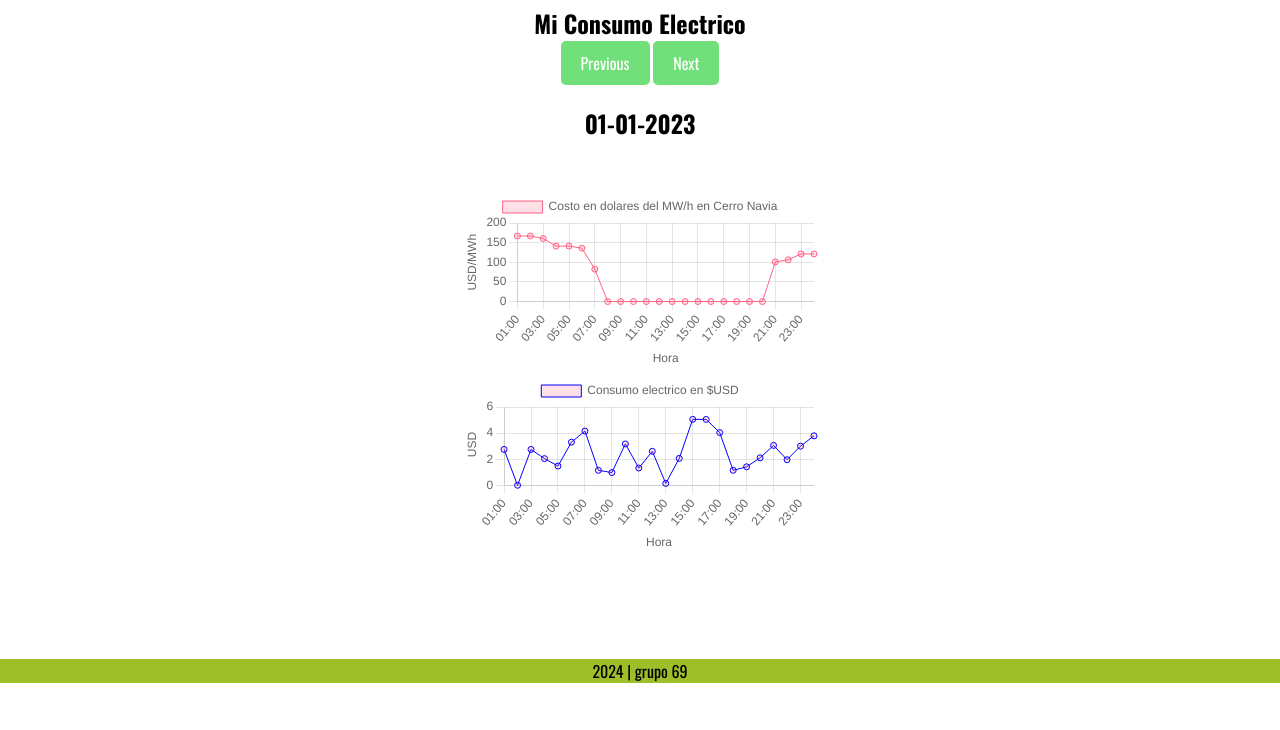
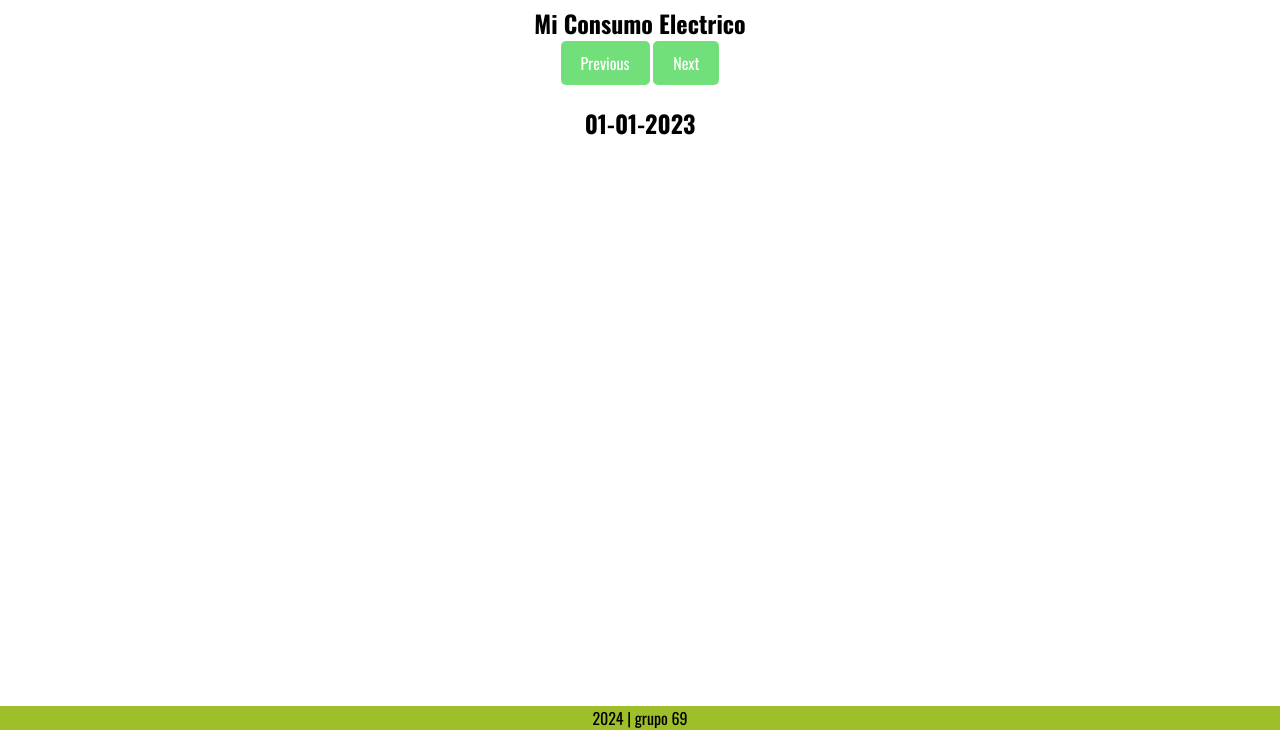
Before and after one commit to dvillas28/ing2030, a Flask app: page /dia_1 in a window 1280 px wide. Shown: the part 215-945 px from the top of the page. Before the commit the page ends 898 px from the top, so only its background shows below. Run offline with Flask 3, Linux system fonts and the light colour scheme; a map, chart or similar area stays blank; parts of the project's set-up code (start-up, migrations or seed data) failed here and were passed over.

Commit message:
comente un grafico

```diff
--- a/templates/graficos.html
+++ b/templates/graficos.html
@@ -34,7 +34,7 @@
             <h2>{{ fecha }}</h2>
 
             <div class="container">
-                <div class="chart"><canvas id="myChart1"></canvas></div>
+                <!--<div class="chart"><canvas id="myChart1"></canvas></div>-->
                 <div class="chart"><canvas id="myChart2"></canvas></div>
             </div>
 
@@ -115,7 +115,7 @@
 
 
 
-    <footer class="footer">
+    <footer class="footer" style="margin-top: 360px;">
         <p>2024 | grupo 69</p>
     </footer>
 
```
